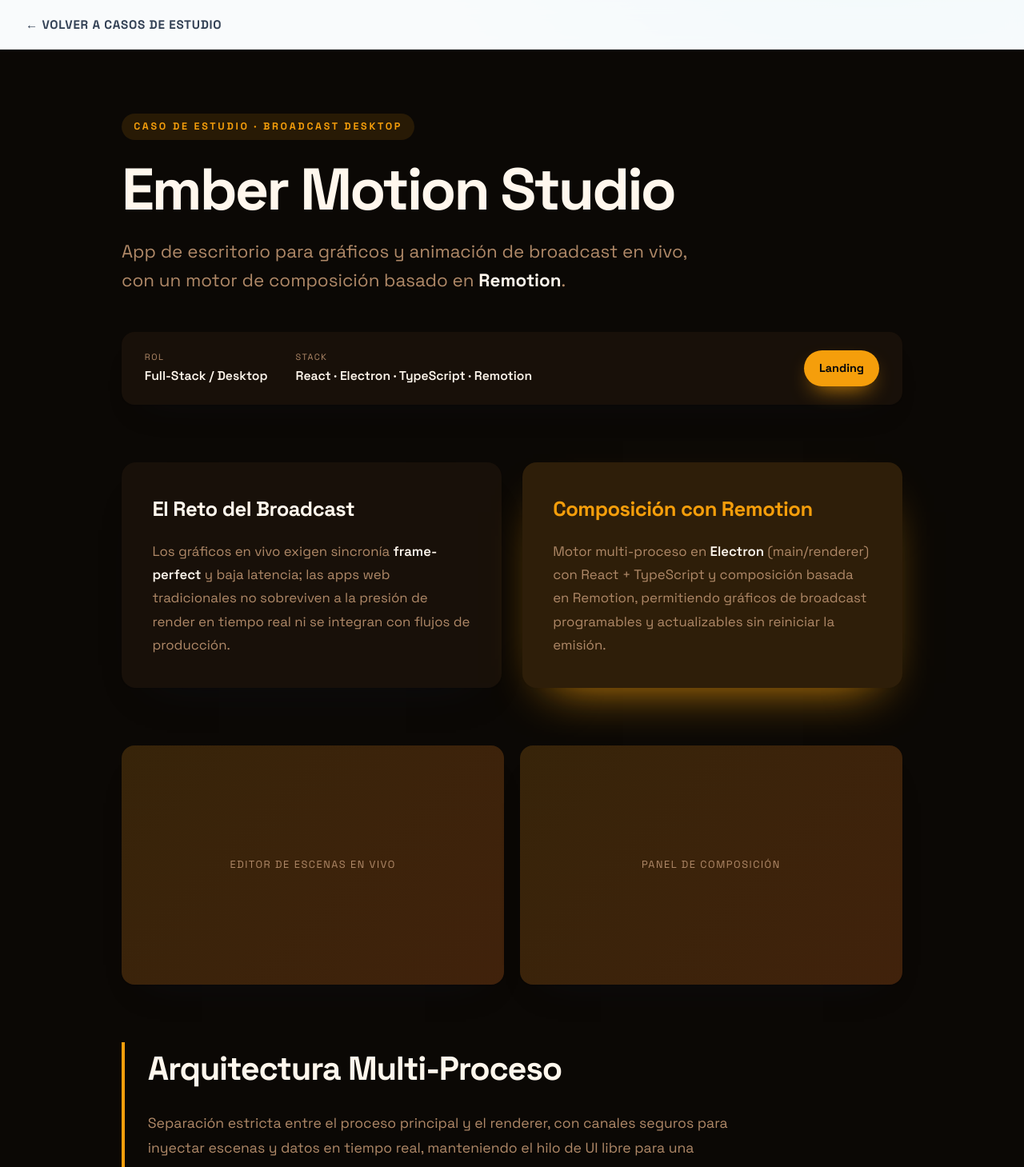
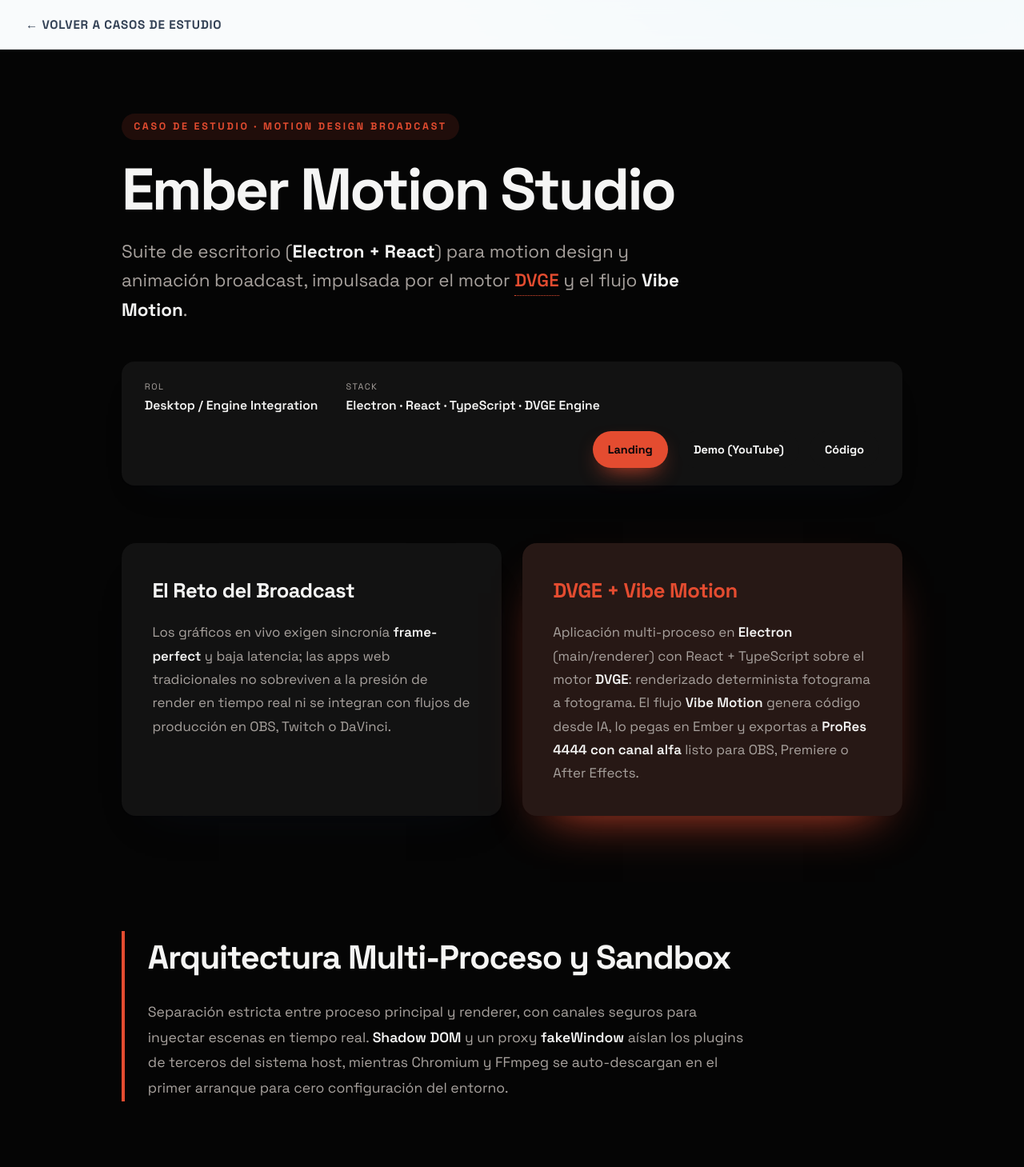
Before and after one commit to Mushi-Ayaka/Portafolio, a Next.js app: page /proyectos/ember-motion-studio in a window 1280 px wide. Shown: the top 1459 px of the page at 80% size. Built offline with nearby package versions, Linux system fonts and the light colour scheme.

Commit message:
refactor(case-studies): quitar galleries placeholder + Ember paleta oficial y copy DVGE/Vibe Motion

```diff
--- a/src/app/(case-studies)/proyectos/dvge/page.tsx
+++ b/src/app/(case-studies)/proyectos/dvge/page.tsx
@@ -64,10 +64,6 @@
         ),
       }}
       video="/media/demoDVGE.mp4"
-      gallery={[
-        { caption: "Editor de escenas en vivo" },
-        { caption: "Plugin Sandbox" },
-      ]}
       engineering={{
         title: "Persistencia y Estabilidad (v5.6.0 GA)",
         body: (
--- a/src/app/(case-studies)/proyectos/ember-motion-studio/page.tsx
+++ b/src/app/(case-studies)/proyectos/ember-motion-studio/page.tsx
@@ -1,34 +1,49 @@
-import { CaseStudy, type Brand } from "@/components/CaseStudy";
+import { CaseStudy, CaseTooltip, type Brand } from "@/components/CaseStudy";
 
 const brand: Brand = {
-  bg: "#0b0805",
-  surface: "#181009",
-  primary: "#f59e0b",
-  accent: "#f97316",
-  text: "#fff7ed",
-  muted: "#b08968",
-  border: "rgba(245,158,11,0.22)",
+  bg: "#050505",
+  surface: "#121212",
+  primary: "#E44C30",
+  accent: "#801C0B",
+  text: "#F5F5F4",
+  muted: "#A8A29E",
+  border: "rgba(228,76,48,0.22)",
 };
 
 export default function EmberMotionStudioPage() {
   return (
     <CaseStudy
       brand={brand}
-      eyebrow="Caso de Estudio · Broadcast Desktop"
+      eyebrow="Caso de Estudio · Motion Design Broadcast"
       title="Ember Motion Studio"
       subtitle={
         <>
-          App de escritorio para gráficos y animación de broadcast en vivo, con
-          un motor de composición basado en <strong>Remotion</strong>.
+          Suite de escritorio (<strong>Electron + React</strong>) para motion
+          design y animación broadcast, impulsada por el motor{" "}
+          <strong>
+            <CaseTooltip
+              term="DVGE"
+              definition="Dynamic Vector Graphics Engine: motor de renderizado determinista que garantiza consistencia fotograma a fotograma."
+            />
+          </strong>{" "}
+          y el flujo <strong>Vibe Motion</strong>.
         </>
       }
-      role="Full-Stack / Desktop"
-      stack="React · Electron · TypeScript · Remotion"
+      role="Desktop / Engine Integration"
+      stack="Electron · React · TypeScript · DVGE Engine"
       links={[
         {
           label: "Landing",
           href: "https://ember-motion-studio-landing.vercel.app/es/",
           primary: true,
+        },
+        {
+          label: "Demo (YouTube)",
+          href: "https://www.youtube.com/watch?v=2zsTmMPQ9kg",
+        },
+        {
+          label: "Código",
+          href: "https://github.com/Mushi-Ayaka/Ember-Motion-Studio",
         },
       ]}
       problem={{
@@ -37,31 +52,33 @@
           <>
             Los gráficos en vivo exigen sincronía <em>frame-perfect</em> y baja
             latencia; las apps web tradicionales no sobreviven a la presión de
-            render en tiempo real ni se integran con flujos de producción.
+            render en tiempo real ni se integran con flujos de producción en
+            OBS, Twitch o DaVinci.
           </>
         ),
       }}
       solution={{
-        title: "Composición con Remotion",
+        title: "DVGE + Vibe Motion",
         body: (
           <>
-            Motor multi-proceso en <em>Electron</em> (main/renderer) con React +
-            TypeScript y composición basada en Remotion, permitiendo gráficos de
-            broadcast programables y actualizables sin reiniciar la emisión.
+            Aplicación multi-proceso en <em>Electron</em> (main/renderer) con
+            React + TypeScript sobre el motor <em>DVGE</em>: renderizado
+            determinista fotograma a fotograma. El flujo <em>Vibe Motion</em>{" "}
+            genera código desde IA, lo pegas en Ember y exportas a{" "}
+            <em>ProRes 4444 con canal alfa</em> listo para OBS, Premiere o After
+            Effects.
           </>
         ),
       }}
-      gallery={[
-        { caption: "Editor de escenas en vivo" },
-        { caption: "Panel de composición" },
-      ]}
       engineering={{
-        title: "Arquitectura Multi-Proceso",
+        title: "Arquitectura Multi-Proceso y Sandbox",
         body: (
           <>
-            Separación estricta entre el proceso principal y el renderer, con
-            canales seguros para inyectar escenas y datos en tiempo real,
-            manteniendo el hilo de UI libre para una experiencia sin cortes.
+            Separación estricta entre proceso principal y renderer, con canales
+            seguros para inyectar escenas en tiempo real. <em>Shadow DOM</em> y
+            un proxy <em>fakeWindow</em> aíslan los plugins de terceros del
+            sistema host, mientras Chromium y FFmpeg se auto-descargan en el
+            primer arranque para cero configuración del entorno.
           </>
         ),
       }}
--- a/src/app/(case-studies)/proyectos/lenguaje-hermetico/page.tsx
+++ b/src/app/(case-studies)/proyectos/lenguaje-hermetico/page.tsx
@@ -52,10 +52,6 @@
           </>
         ),
       }}
-      gallery={[
-        { caption: "Editor de escena SDF" },
-        { caption: "Render por ray marching" },
-      ]}
       engineering={{
         title: "Backend de Render",
         body: (
--- a/src/app/(case-studies)/proyectos/mlir-campo-tensorial/page.tsx
+++ b/src/app/(case-studies)/proyectos/mlir-campo-tensorial/page.tsx
@@ -52,10 +52,6 @@
           </>
         ),
       }}
-      gallery={[
-        { caption: "Dialecto GTE" },
-        { caption: "Reducción CTP → TB" },
-      ]}
       engineering={{
         title: "Lowering sin Pérdida",
         body: (
--- a/src/app/(case-studies)/proyectos/motor-grafico/page.tsx
+++ b/src/app/(case-studies)/proyectos/motor-grafico/page.tsx
@@ -51,10 +51,6 @@
           </>
         ),
       }}
-      gallery={[
-        { caption: "Visor Win32" },
-        { caption: "Escena ray-marched" },
-      ]}
       engineering={{
         title: "Capa RHI y OS",
         body: (
```
Also changed, not shown: src/data/portfolio.ts (+9 -6 lines).
